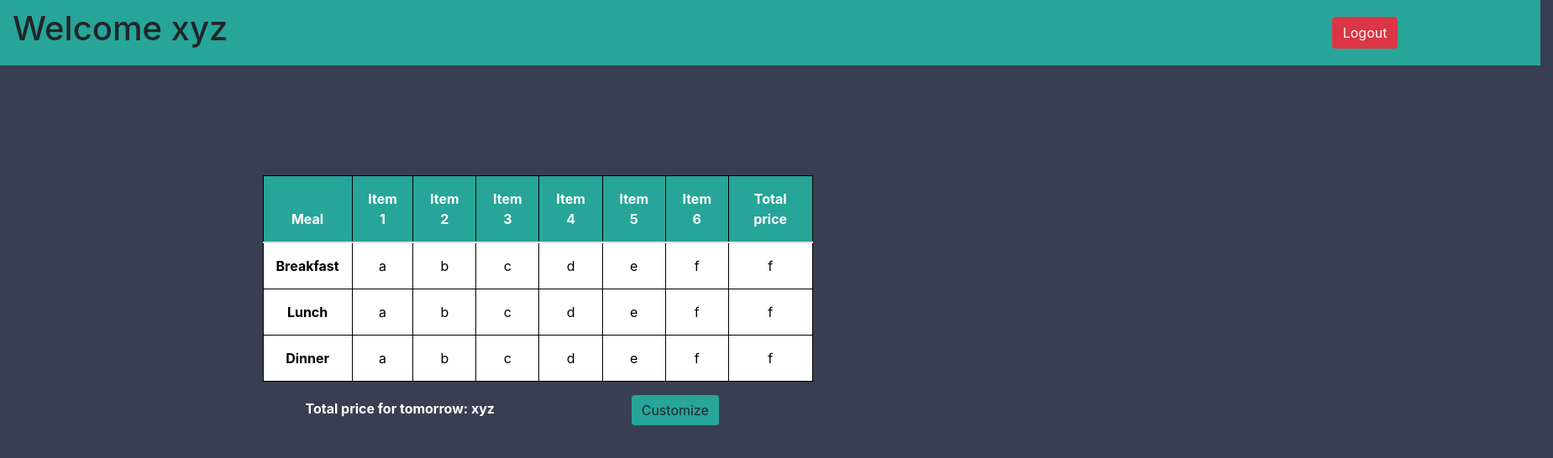
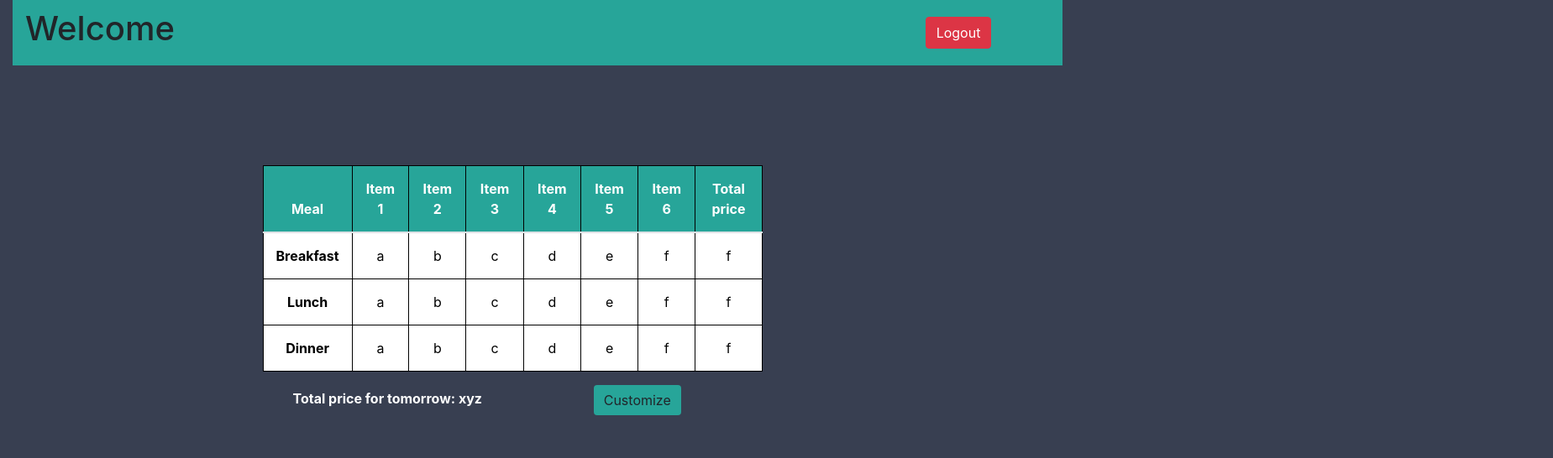
Before and after one commit to AdityaKotwal100/angular-front-end, an Angular app in the folder mess-management/: page /menu in a window 1280 px wide. Shown: the top 546 px of the page at 84% size, 1849 px wide, since content can reach past the window. Built offline with nearby package versions, Linux system fonts and the light colour scheme.

Commit message:
Top nav update

```diff
--- /dev/null
+++ b/mess-management/src/app/global-variables.ts
@@ -0,0 +1,16 @@
+export class GlobalVariables {
+    public static StudentName: string;
+
+    public static StudentID: string;
+}
+
+/*
+Import it in the component to use :
+
+import { GlobalVariables } from '../global-variables'
+
+To change/access variables :
+
+GlobalVariables.StudentName = name;
+GlobalVariables.StudentID = id;
+*/
--- a/mess-management/src/app/login/login.component.ts
+++ b/mess-management/src/app/login/login.component.ts
@@ -1,6 +1,7 @@
 import { Component, OnInit, ViewChild, ComponentFactoryResolver, ViewChildren } from '@angular/core';
 import { HttpClient } from '@angular/common/http';
-import { Router } from '@angular/router'
+import { Router } from '@angular/router';
+import { GlobalVariables } from '../global-variables';
 
 @Component({
   selector: 'app-login',
@@ -54,6 +55,8 @@ export class LoginComponent implements OnInit {
       }).subscribe(data => {
 
       alert("Registration is successful!");
+      GlobalVariables.StudentName = name;
+      GlobalVariables.StudentID = id;
       this.router.navigate(['/menu']);
       error: error => console.error('There was an error!', error)
 })
@@ -107,6 +110,8 @@ export class LoginComponent implements OnInit {
           {
             //alert("Credentials matched!");
             flag = 1;
+            GlobalVariables.StudentName = this.get_result[i].student_name;
+            GlobalVariables.StudentID = this.get_result[i].student_id;
             this.router.navigate(['/menu']);
             break;
           }
--- a/mess-management/src/app/menu/menu.component.css
+++ b/mess-management/src/app/menu/menu.component.css
@@ -1,3 +1,7 @@
+.row{
+  width: 100%;
+}
+
 th, td {
     padding: 15px;
 
--- a/mess-management/src/app/menu/menu.component.html
+++ b/mess-management/src/app/menu/menu.component.html
@@ -1,9 +1,17 @@
-<div class = "row">
+<div class="container-fluid">
+<!--<div class = "row">
 <app-topnav></app-topnav>
 </div>
+<div class="row" style="background-color : yellow;">
+<p>sup</p>
+</div>
+-->
+  <div style="width:100%">
+    <app-topnav></app-topnav>
+  </div>
 <div class = "row">
-<div class = "col-sm-3"></div>
-<div class = "col-sm-6">
+<div class = "col-md-3"></div>
+<div class = "col-md-6">
 
     <div class ="row">
         <table class="table">
@@ -75,13 +83,13 @@
 
       <div class="form-group">
         <div class = "row">
-          <div class = "col-sm-9 text-center">
+          <div class = "col-md-9 text-center">
         <div class = "row">
-          <div class = "col-sm-6">
+          <div class = "col-md-6">
         <label for="item1">Item 1:</label>
         <input type="number" class="form-control" id="email">
           </div>
-          <div class = "col-sm-6">
+          <div class = "col-md-6">
         <label for="item2">Item 2:</label>
         <input type="number" class="form-control" id="email">
       </div>
@@ -89,12 +97,12 @@
 
       <br><br>
       <div class = "row">
-        <div class = "col-sm-6">
+        <div class = "col-md-6">
         <label for="item3">Item 3:</label>
         <input type="number" class="form-control" id="email">
 
         </div>
-        <div class = "col-sm-6">
+        <div class = "col-md-6">
           <div>
         <label for="item4">Item 4:</label>
         <input type="number" class="form-control" id="email">
@@ -104,12 +112,12 @@
 
       <br><br>
         <div class = "row">
-          <div class = "col-sm-6">
+          <div class = "col-md-6">
             <label for="item6">Item 6:</label>
         <input type="number" class="form-control " id="email">
 
           </div>
-          <div class = "col-sm-6">
+          <div class = "col-md-6">
             <label for="item5">Item 5:</label>
         <input type="number" class="form-control " id="email">
 
@@ -117,7 +125,7 @@
     </div>
   </div>
 
-<div class = "col-sm-3 text-center">
+<div class = "col-md-3 text-center">
   <div class = "row returns">
     <button style = "justify-content: center;" type="button" class="btn btn-success" >Submit</button>
   </div>
@@ -148,5 +156,6 @@
 
 
 </div>
-<div class = "col-sm-3"></div>
+<div class = "col-md-3"></div>
 </div>
+</div>
--- a/mess-management/src/app/topnav/topnav.component.css
+++ b/mess-management/src/app/topnav/topnav.component.css
@@ -1,8 +1,7 @@
-.page-header {
-    padding-left: 30px;
+.bg_main {
     padding-bottom : 10px;
     padding-top : 10px;
-    width: 435%;
+    width: 100%;
     background-color : #27A599;
 }
 button {
--- a/mess-management/src/app/topnav/topnav.component.html
+++ b/mess-management/src/app/topnav/topnav.component.html
@@ -1,11 +1,11 @@
-<div class="page-header">
+<div class="container-fluid bg_main">
   <div class = "row">
-    <div class = "col-sm-10">
-      <h1>Welcome xyz</h1>
+    <div class = "col-md-10">
+      <h1>Welcome {{studentName}}</h1>
     </div>
 
-  <div class = "col-sm-2 ">
-  <button type="button" class="btn btn-danger" (click) = "logout()">Logout</button>
-  </div>
+    <div class = "col-md-2 ">
+    <button type="button" class="btn btn-danger" (click) = "logout()">Logout</button>
     </div>
   </div>
+</div>
--- a/mess-management/src/app/topnav/topnav.component.ts
+++ b/mess-management/src/app/topnav/topnav.component.ts
@@ -1,5 +1,6 @@
 import { Component, OnInit } from '@angular/core';
-import { Router } from '@angular/router'
+import { Router } from '@angular/router';
+import { GlobalVariables } from '../global-variables'
 
 @Component({
   selector: 'app-topnav',
@@ -8,10 +9,18 @@ import { Router } from '@angular/router'
 })
 export class TopnavComponent implements OnInit {
 
+  studentID : string;
+  studentName : string;
+
   logout() {
     this.router.navigate(['/login']);
   }
-  constructor(private router: Router) { }
+  constructor(private router: Router) {
+
+    this.studentName = GlobalVariables.StudentName;
+    this.studentID = GlobalVariables.StudentID;
+
+   }
 
   ngOnInit(): void {
 
```
